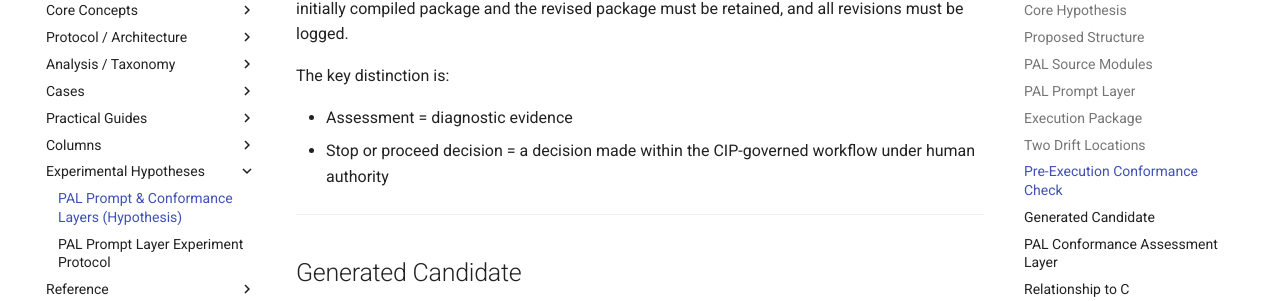
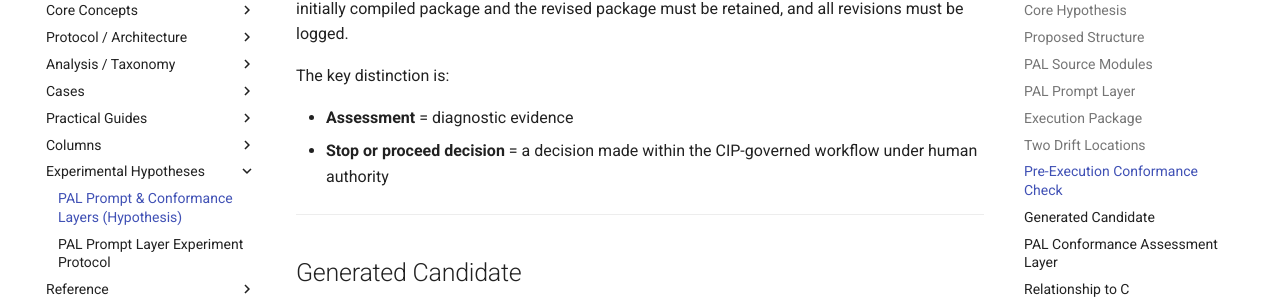
Before and after one commit to watadani-byte/character-identity-protocol, an MkDocs documentation site: the page built from docs/pal_prompt_and_conformance_layers.md, in a window 1280 px wide and 900 px high, scrolled down 4755 px. Shown: the part 152-453 px from the top of the window. Built offline with MkDocs 1.6.1 and Material for MkDocs 9.7.7, drawn with Linux system fonts in a browser that asks for light colours; comment, search, counter and statistics services are not loaded.

```diff
--- a/docs/pal_prompt_and_conformance_layers.md
+++ b/docs/pal_prompt_and_conformance_layers.md
@@ -168,8 +168,8 @@ Under the associated experimental protocol, however, a critical omission or unap
 
 The key distinction is:
 
-- Assessment = diagnostic evidence
-- Stop or proceed decision = a decision made within the CIP-governed workflow under human authority
+- **Assessment** = diagnostic evidence
+- **Stop or proceed decision** = a decision made within the CIP-governed workflow under human authority
 
 -----
 
```
